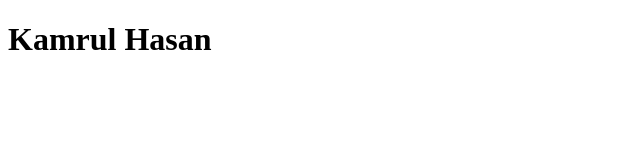
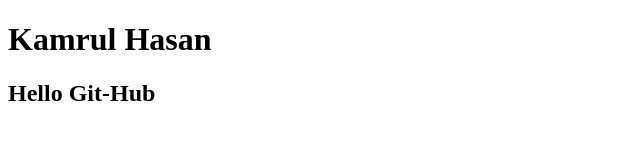
Before and after one commit to Md-Ridoy-Hasan-Kamrul/React-23, a plain HTML site: page Index.html in a window 1280 px wide. Shown: the whole page, without its empty margins (0-640 px from the left). Drawn offline with Linux system fonts and the light colour scheme.

Commit message:
added branchA new line

```diff
--- a/Index.html
+++ b/Index.html
@@ -9,6 +9,7 @@
 <body>
 
     <h1>Kamrul Hasan</h1>
+    <H2>Hello Git-Hub</H2>
 
 
 </body>
```
